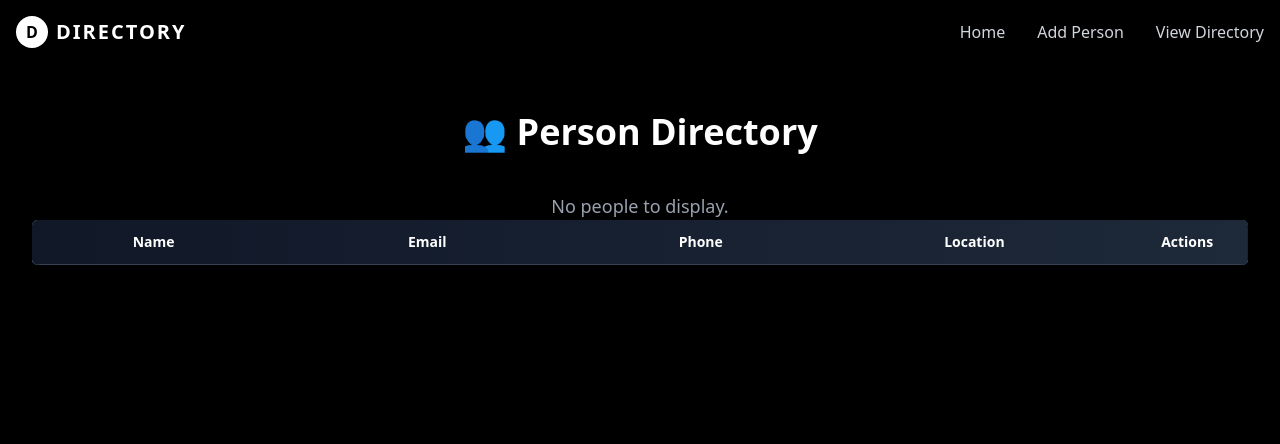
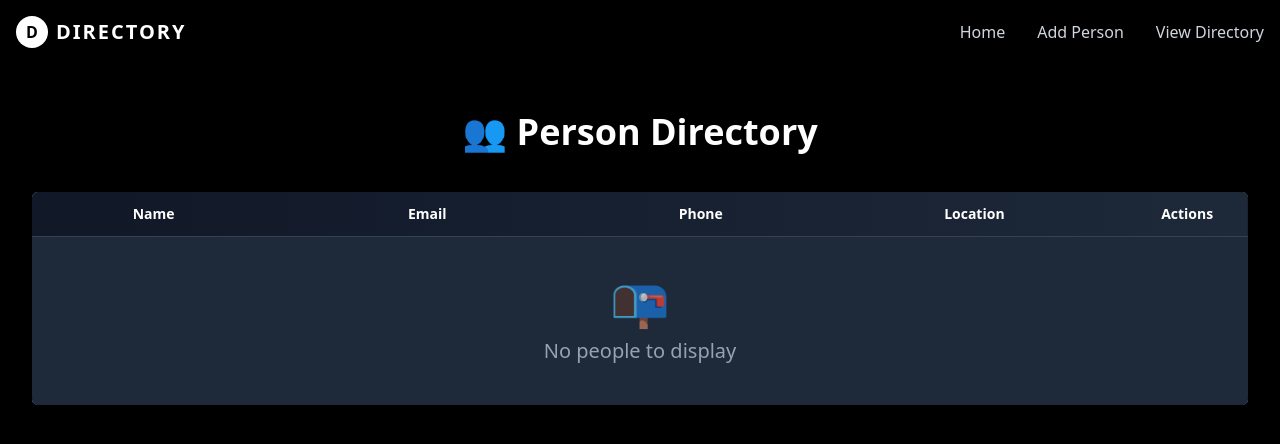
Before and after one commit to ateett12ue/anshuldirectory-new, a React (Vite) app: page /list in a window 1280 px wide. Shown: the top 444 px of the page. Built offline with nearby package versions, Linux system fonts and the light colour scheme.

Commit message:
Updated Person List

```diff
--- a/src/pages/PersonList.tsx
+++ b/src/pages/PersonList.tsx
@@ -31,12 +31,6 @@ const PersonList = () => {
           👥 Person Directory
         </h2>
 
-        {people.length === 0 && !isDeleting && (
-          <div className="text-center text-lg text-gray-400 animate-fade-in">
-            No people to display.
-          </div>
-        )}
-
         <div className="overflow-x-auto animate-fade-in">
           <div className="inline-block min-w-full align-middle">
             <div className="overflow-hidden shadow-xl ring-1 ring-gray-700 ring-opacity-5 rounded-lg">
@@ -61,7 +55,17 @@ const PersonList = () => {
                   </tr>
                 </thead>
                 <tbody className="divide-y divide-gray-700 bg-gray-800">
-                  {people.map((person) => (
+                  {people.length === 0 ? (
+                    <tr>
+                      <td colSpan={5} className="py-10 text-center text-gray-400 text-lg">
+                        <div className="flex flex-col items-center justify-center gap-3">
+                          <span className="text-5xl animate-pulse">📭</span>
+                          <p className="text-xl font-medium">No people to display</p>
+                        </div>
+                      </td>
+                    </tr>
+                  ) : (
+                    people.map((person) => (
                       <tr
                         key={person.id}
                         className="hover:bg-gray-700 transition duration-200"
@@ -87,7 +91,8 @@ const PersonList = () => {
                           </button>
                         </td>
                       </tr>
-                  ))}
+                    ))
+                  )}
                 </tbody>
               </table>
             </div>
```
Lines whose indentation alone changed are shown as unchanged.
